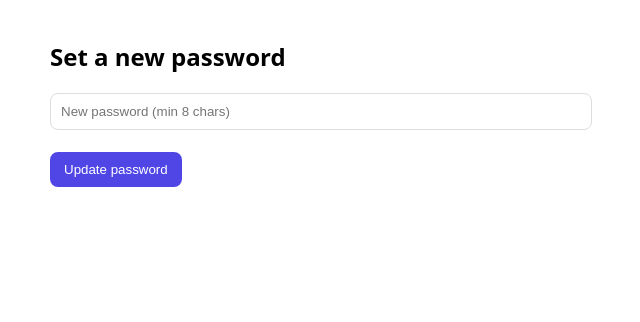
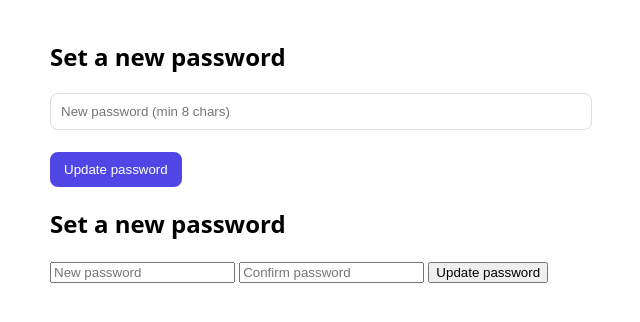
Before and after one commit to timbrown841/CreditGame, a website: page public/reset-password.html in a window 1280 px wide. Shown: the whole page, without its empty margins (330-970 px from the left). Drawn offline with Linux system fonts and the light colour scheme.

Commit message:
Update reset-password.html

```diff
--- a/public/reset-password.html
+++ b/public/reset-password.html
@@ -18,6 +18,13 @@
   </form>
 
   <div id="msg" style="margin-top:12px;"></div>
+
+  <form onsubmit="submitNewPassword(event)">
+  <h2>Set a new password</h2>
+  <input id="newPassword" type="password" placeholder="New password" required />
+  <input id="confirmPassword" type="password" placeholder="Confirm password" required />
+  <button type="submit">Update password</button>
+</form>
 
   <script>
   const apiBase = window.location.origin; // since page is served by the API itself
```
